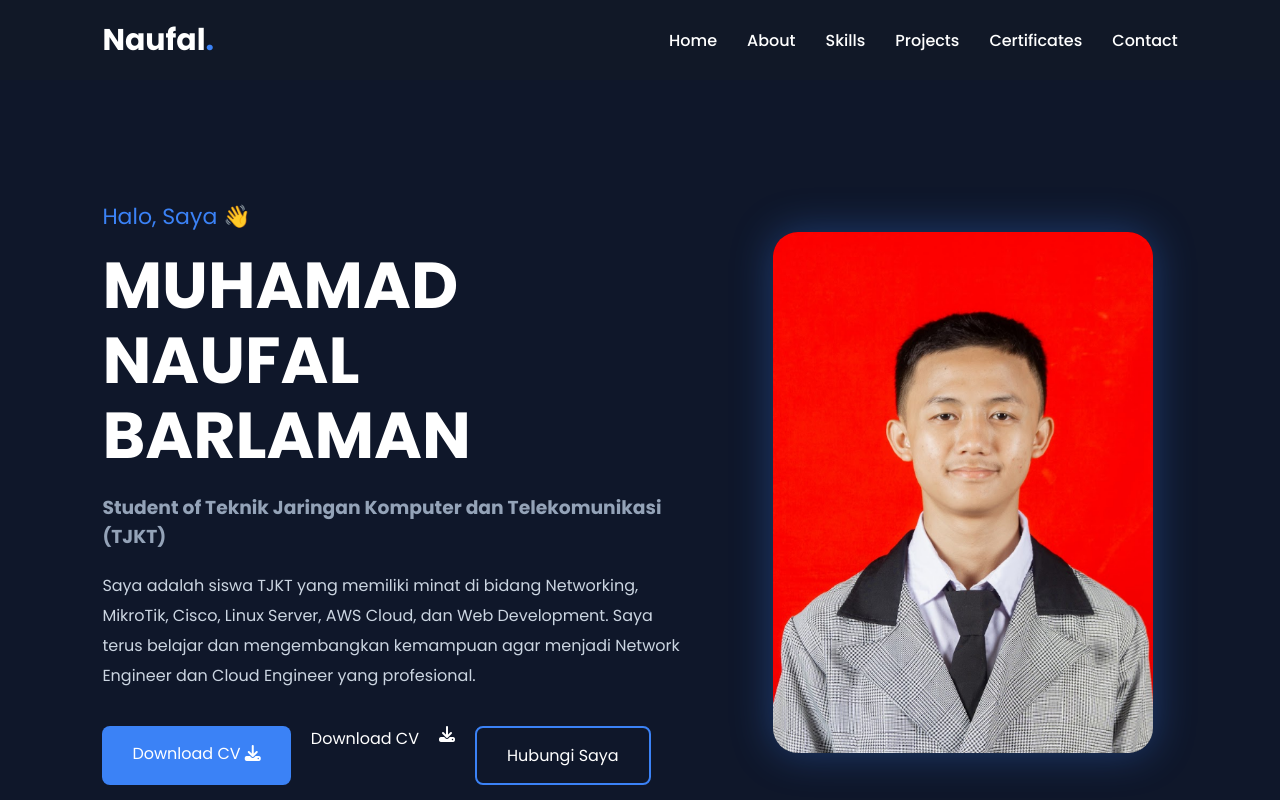
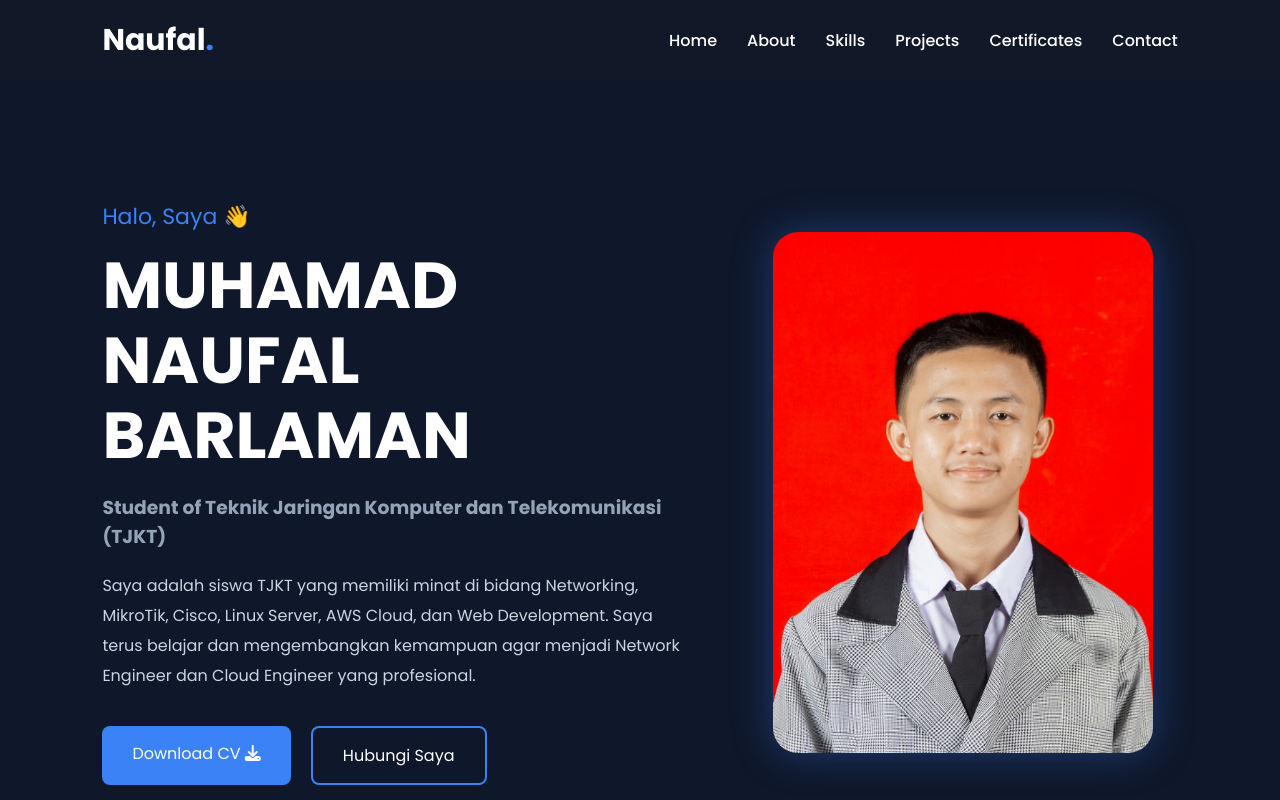
Before and after one commit to barlamannaufal888-bit/portofolionaufal, a plain HTML site: page index.html in a window 1280 px wide. Shown: the top 800 px of the page. Drawn offline with Linux system fonts and the light colour scheme.

Commit message:
Update index.html

```diff
--- a/index.html
+++ b/index.html
@@ -47,13 +47,10 @@
             Saya terus belajar dan mengembangkan kemampuan agar menjadi Network Engineer dan Cloud Engineer yang profesional.
         </p>
 
-        <div class="btn-group">
-           <a href="https://docs.google.com/document/d/1q93vRVVSdMLwzQlzCm0q8OcvoEO6JO0SQFECJerU7XE/edit?usp=sharing" target="_blank" class="btn btn-outline">Download CV <i class="fas fa-download"></i></a>
-            Download CV <i class="fas fa-download"></i>
-
-
-            <a href="#contact" class="btn2">Hubungi Saya</a>
-        </div>
+       <div class="btn-group">
+    <a href="https://docs.google.com/document/d/1q93vRVVSDmLwzQlzCm0q8OcvoEO6JO0SQFECJerU7XE/edit?usp=sharing" target="_blank" class="btn btn-outline">Download CV <i class="fas fa-download"></i></a>
+    <a href="#contact" class="btn2">Hubungi Saya</a>
+</div>
 
     </div>
 
```
